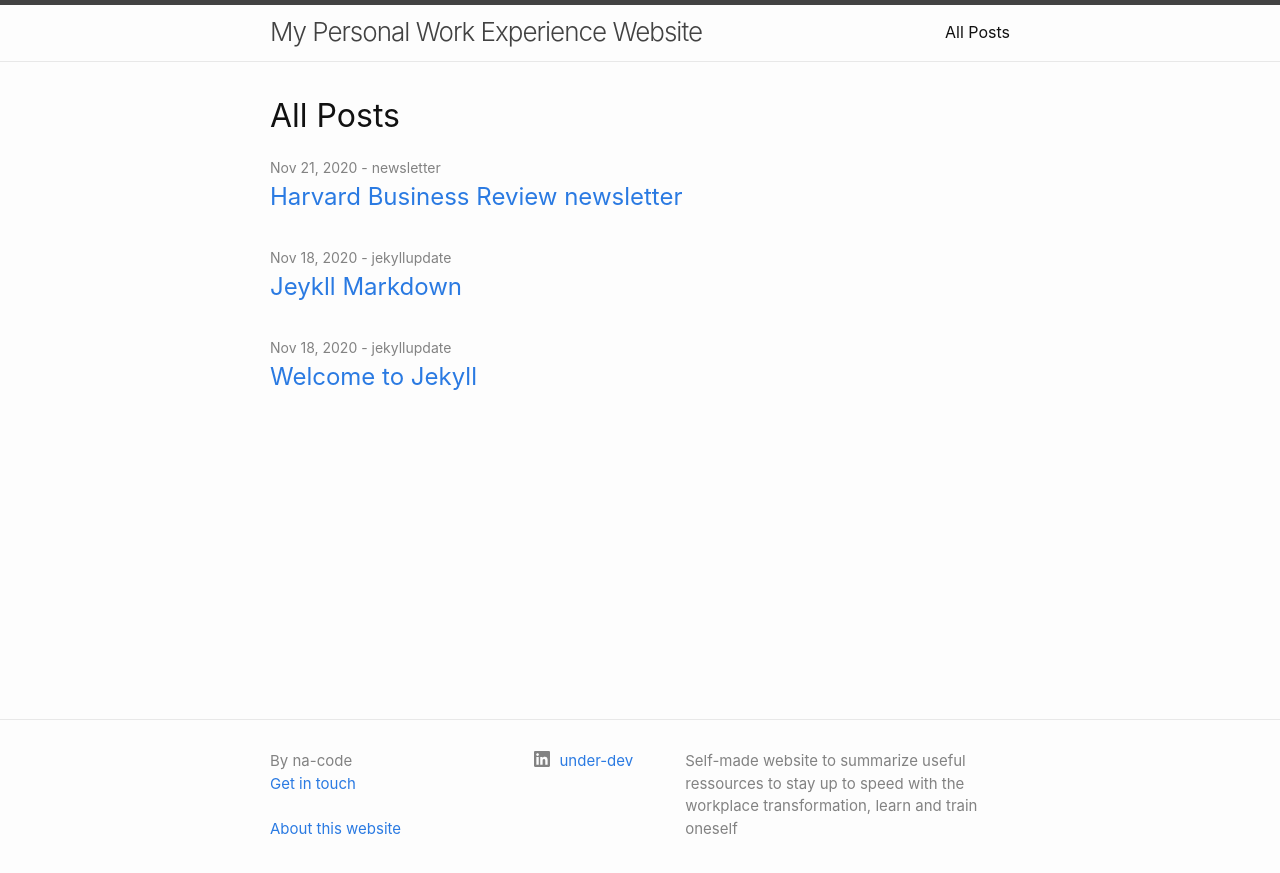
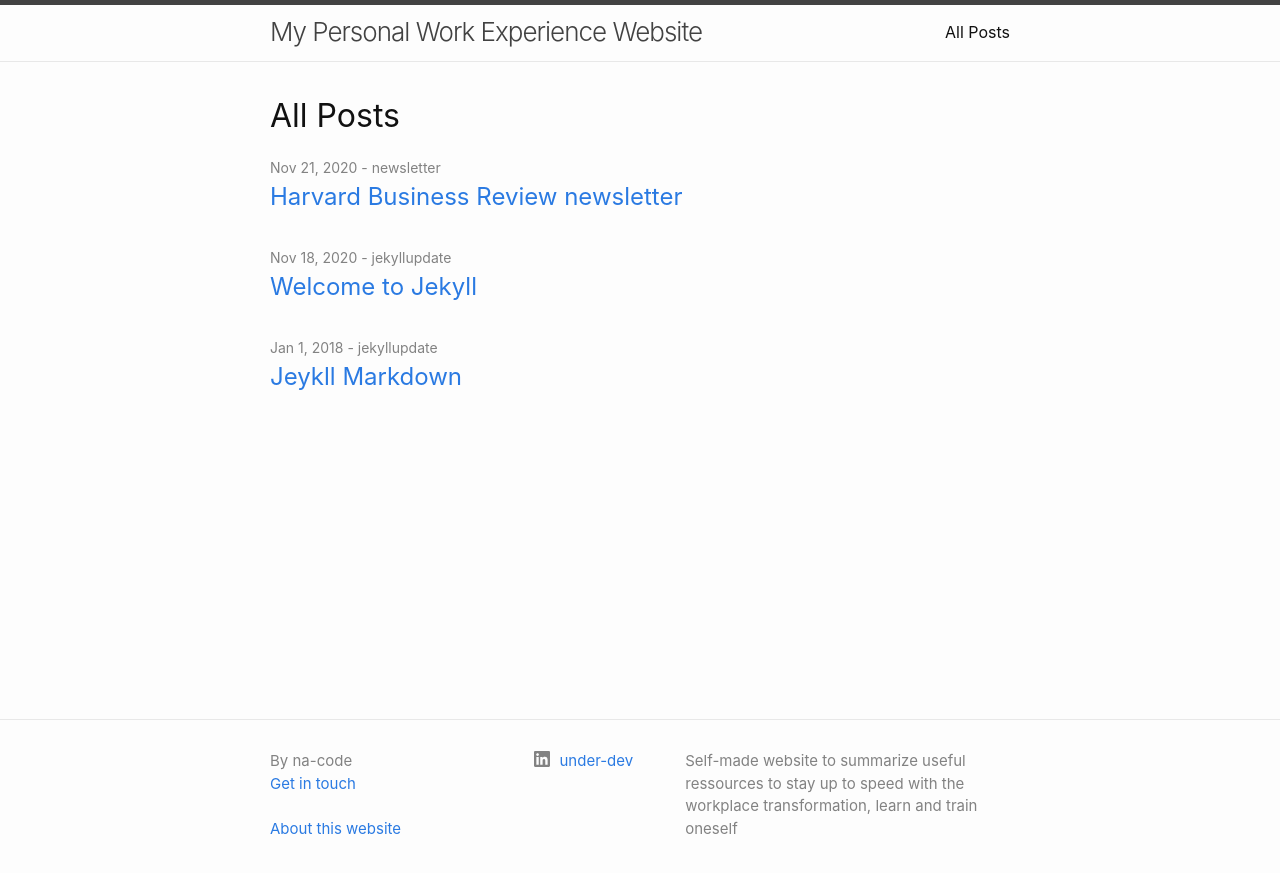
Before and after one commit to na-code/na-site, a Jekyll site: the page built from all_post/index.md, in a window 1280 px wide. Shown: the top 873 px of the page. Built offline with Jekyll 4.4.1, drawn with Linux system fonts in a browser that asks for light colours.

Commit message:
Update and rename 2020-11-18-welcome-to-jekyll.markdown to 2018-01-01-welcome-to-jekyll.markdown

```diff
--- a/_posts/2020-11-18-welcome-to-jekyll.markdown
+++ b/_posts/2018-01-01-welcome-to-jekyll.markdown
@@ -1,7 +1,6 @@
 ---
 layout: post
 title:  "Jeykll Markdown"
-date:   2020-11-18 22:24:17 +0100
 categories: jekyll update
 ---
 You’ll find this post in your `_posts` directory. Go ahead and edit it and re-build the site to see your changes. You can rebuild the site in many different ways, but the most common way is to run `jekyll serve`, which launches a web server and auto-regenerates your site when a file is updated.
```
